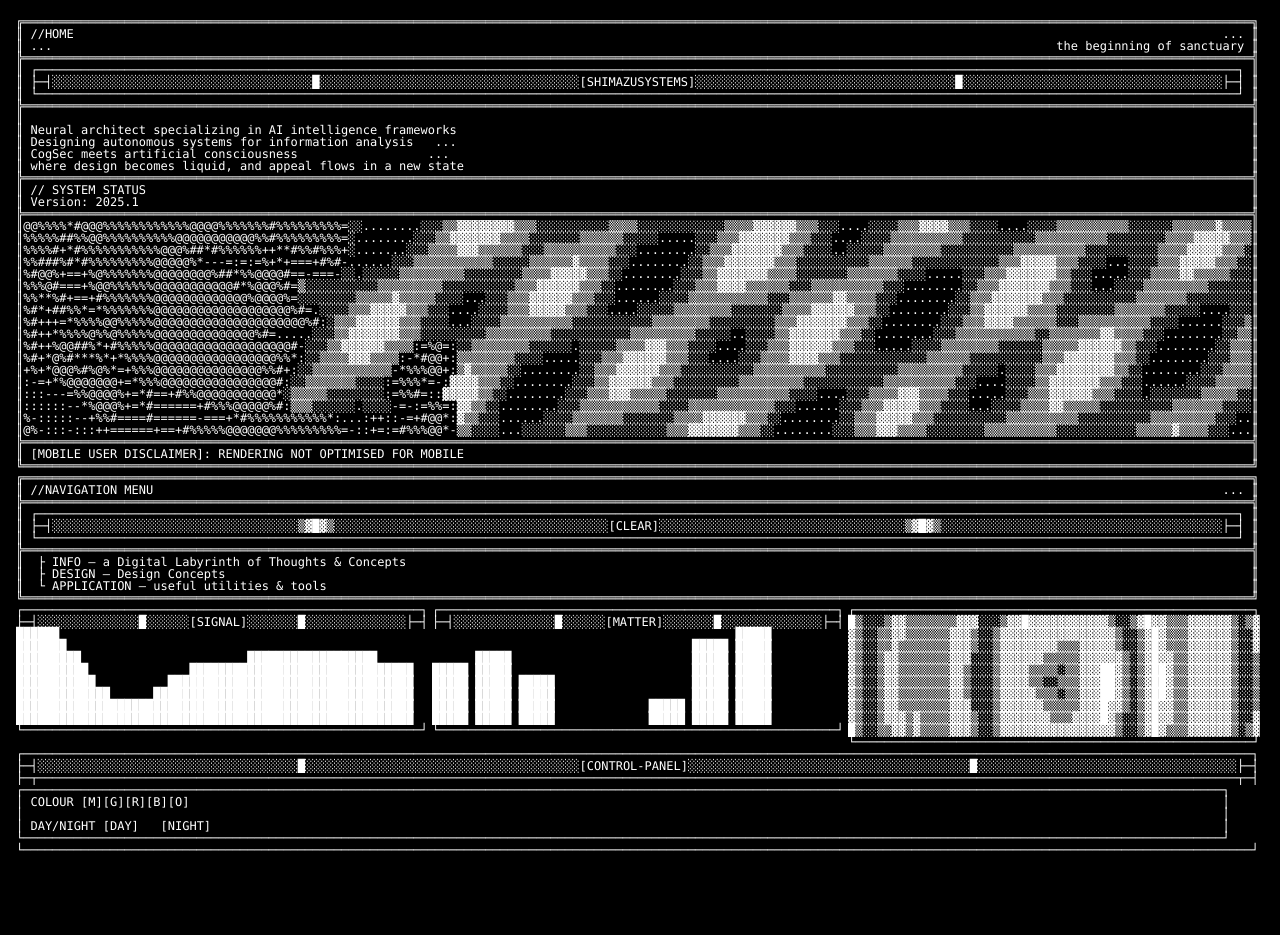
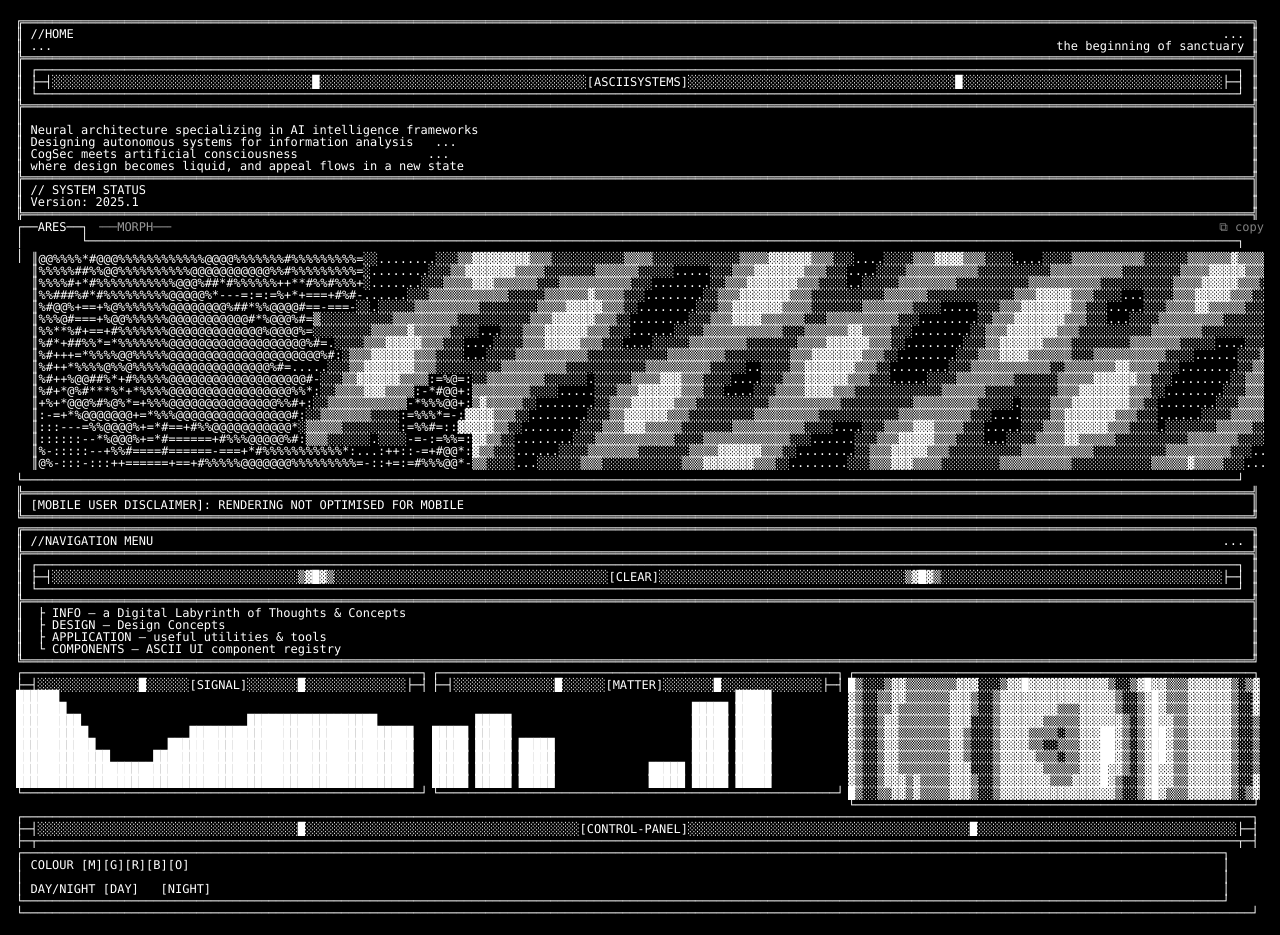
Before and after one commit to titled-agent-001/project-ascii-shadcn, a Next.js app: page / in a window 1280 px wide. Before the commit the page ends 872 px from the top, so only its background shows below. Built offline with nearby package versions, Linux system fonts and the light colour scheme.

Commit message:
Add COMPONENTS nav, rename to ASCIISYSTEMS, fix description, add Ares/Morph character tabs

```diff
--- a/src/app/page.tsx
+++ b/src/app/page.tsx
@@ -7,6 +7,8 @@ import { SineWaveChart } from "@/registry/new-york/sine-wave/sine-wave";
 import { BarChart } from "@/registry/new-york/bar-chart/bar-chart";
 import { PlasmaOrb } from "@/registry/new-york/plasma-orb/plasma-orb";
 import { ThemeSwitcher } from "@/registry/new-york/theme-switcher/theme-switcher";
+import { AsciiTabs } from "@/registry/new-york/ascii-tabs/ascii-tabs";
+import { Ascii3DRenderer } from "@/registry/new-york/ascii-3d-renderer/ascii-3d-renderer";
 import { measureCharWidth } from "@/registry/new-york/measure/measure";
 import { useState } from "react";
 
@@ -131,7 +133,7 @@ export default function HomePage() {
 
   const descLines = [
     "",
-    "Neural architect specializing in AI intelligence frameworks",
+    "Neural architecture specializing in AI intelligence frameworks",
     "Designing autonomous systems for information analysis   ...",
     "CogSec meets artificial consciousness                  ...",
     "where design becomes liquid, and appeal flows in a new state",
@@ -140,7 +142,8 @@ export default function HomePage() {
   const menuLines = [
     " ├ INFO – a Digital Labyrinth of Thoughts & Concepts",
     " ├ DESIGN – Design Concepts",
-    " └ APPLICATION – useful utilities & tools",
+    " ├ APPLICATION – useful utilities & tools",
+    " └ COMPONENTS – ASCII UI component registry",
   ];
 
   const navTitle = "//NAVIGATION MENU" + " ".repeat(Math.max(0, inner - 17 - 3)) + "...";
@@ -177,7 +180,7 @@ export default function HomePage() {
           <div>{V + " ┌" + "─".repeat(W - 6) + "┐ " + V}</div>
           <div>
             {V + " ├─┤"}
-            <BouncingBanner text="[SHIMAZUSYSTEMS]" width={bSpanW} />
+            <BouncingBanner text="[ASCIISYSTEMS]" width={bSpanW} />
             {"├─┤ " + V}
           </div>
           <div>{V + " └" + "─".repeat(W - 6) + "┘ " + V}</div>
@@ -194,9 +197,21 @@ export default function HomePage() {
           {pad("// SYSTEM STATUS\nVersion: 2025.1") + "\n" + hline("╠", "╣")}
         </div>
 
-        {/* 5. Portrait animation */}
+        {/* 5. Character animation with tabs */}
         <div className="section section-full" style={{ whiteSpace: "pre" }}>
-          <PortraitAnimation width={W} />
+          <AsciiTabs
+            tabs={[
+              {
+                label: "ARES",
+                content: <PortraitAnimation width={W} />,
+              },
+              {
+                label: "MORPH",
+                content: <Ascii3DRenderer geometry="horse" width={Math.min(400, (W - 4) * 8)} height={portrait.length * 13} autoRotate={false} />,
+              },
+            ]}
+            width={W - 2}
+          />
           <div>{hline("╠", "╣")}</div>
         </div>
 
@@ -228,6 +243,7 @@ export default function HomePage() {
             if (text.includes("INFO")) window.location.href = "/info";
             else if (text.includes("DESIGN")) window.location.href = "/design";
             else if (text.includes("APPLICATION")) window.location.href = "/application";
+            else if (text.includes("COMPONENTS")) window.location.href = "/components";
           }}
         >
           {pad(menuLines.join("\n")) + "\n" + hline("╚", "╝")}
```
